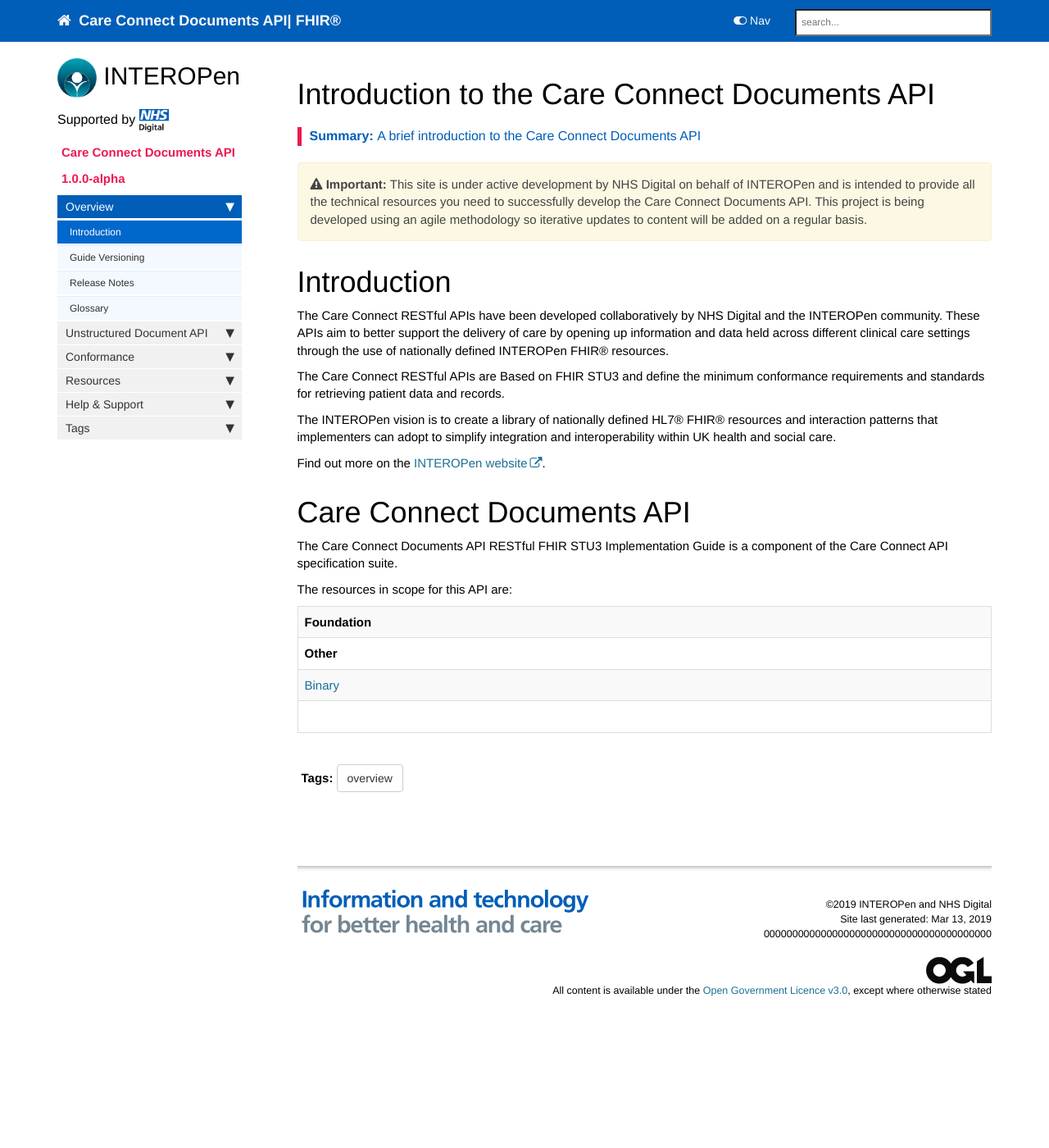
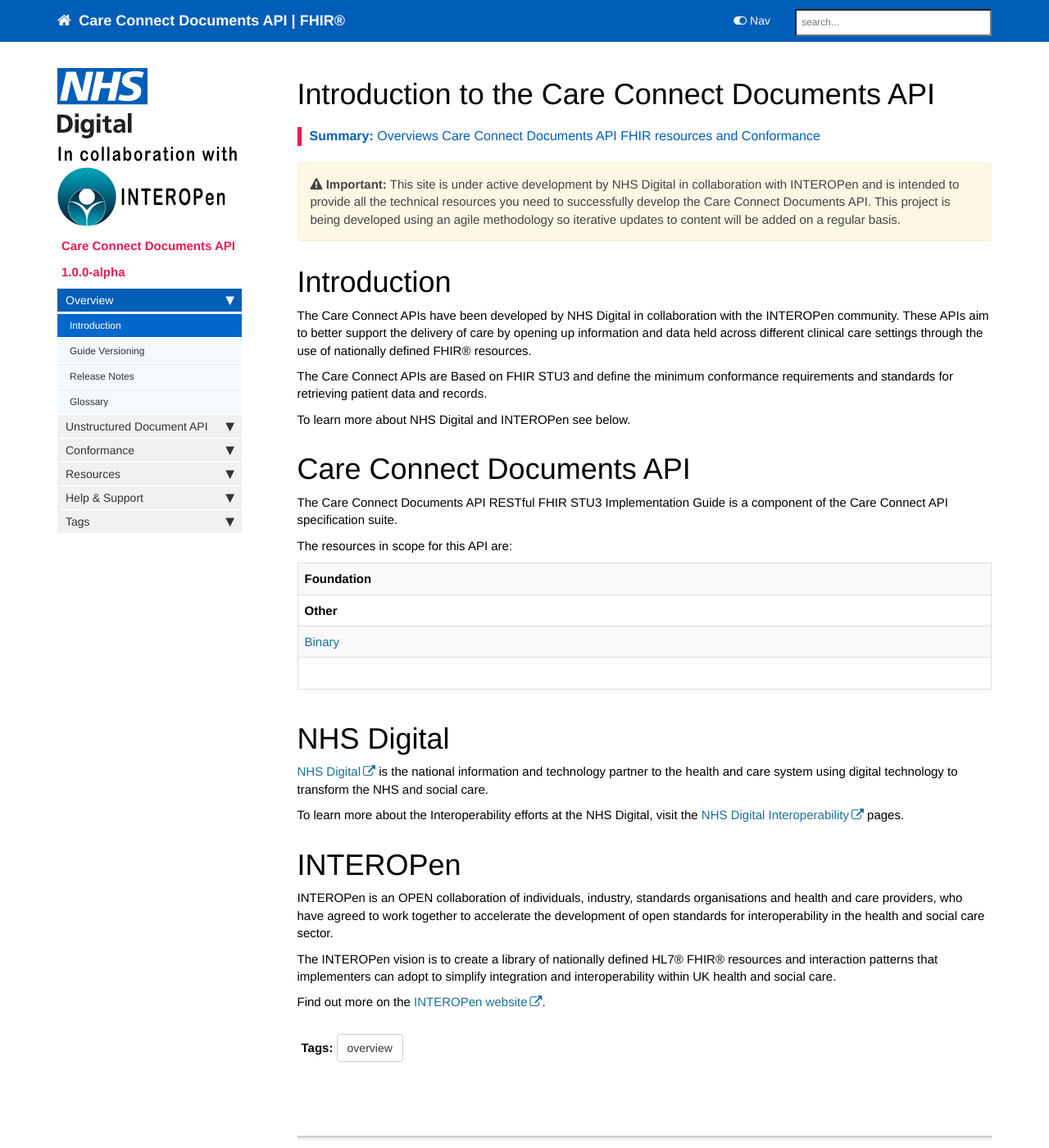
Before and after one commit to nhsconnect/CareConnect-API-Documents, a Jekyll site: the page built from index.md, in a window 1280 px wide and 1400 px high. Shown: the whole window at 82% size. Built offline with Jekyll 4.4.1, drawn with Linux system fonts in a browser that asks for light colours; nearby versions of some CDN libraries; comment, search, counter and statistics services are not loaded; some of the changed text lies outside the part shown.

Commit message:
logo, branding and intro changes

```diff
--- a/_config.yml
+++ b/_config.yml
@@ -3,14 +3,14 @@ output: web
 # this property is useful for conditional filtering of content that is separate from the PDF.
 
 #topnav_title: Get Unstructured Document API| FHIR&reg;
-topnav_title: Care Connect Documents API| FHIR&reg;
+topnav_title: Care Connect Documents API&nbsp;| FHIR&reg;
 # this appears on the top navigation bar next to the home button
 
 #site_title: Get Unstructured Document API
 site_title: CareConnect Documents API
 # this appears in the html browser tab for the site title (seen mostly by search engines, not users)
 
-company_name: INTEROPen and NHS Digital
+company_name: NHS Digital in collaboration with INTEROPen
 # this appears in the footer
 
 #github_editme_path: /edit/develop/
--- a/_includes/sidebar.html
+++ b/_includes/sidebar.html
@@ -4,13 +4,15 @@
 
     <!--<img src="{{ "images/logo.png" }}" alt="NHS Digital Logo"/>-->
 
+    <img src="{{ "images/logo1.png" }}" alt="NHS Digital In collaboration with INTEROPen Logo"/>
+ <!--
      <p style="font-size:2em;">
         <img src="{{ "images/interopen.png" }}" height="48px" alt="INTEROpen Logo"/>
     INTEROPen</p>
     <p style="font-size:16px;">Supported by
     <img src="{{ "images/logo.png" }}" height="36px"  alt="NHS Digital Logo"/>
     </p>
-
+-->
 
     <li class="sidebarTitle">{{sidebar[0].product}}</li>
 	<li class="sidebarTitle">{{sidebar[0].version}}</li>
--- a/index.md
+++ b/index.md
@@ -5,10 +5,10 @@ tags: [overview]
 sidebar: overview_sidebar
 permalink: index.html
 toc: false
-summary: A brief introduction to the Care Connect Documents API
+summary: Overviews Care Connect Documents API FHIR resources and Conformance
 ---
 
-{% include important.html content="This site is under active development by NHS Digital on behalf of INTEROPen and is intended to provide all the technical resources you need to successfully develop the Care Connect Documents API. This project is being developed using an agile methodology so iterative updates to content will be added on a regular basis." %}
+{% include important.html content="This site is under active development by NHS Digital in collaboration with INTEROPen and is intended to provide all the technical resources you need to successfully develop the Care Connect Documents API. This project is being developed using an agile methodology so iterative updates to content will be added on a regular basis." %}
 
 # Introduction #
 
@@ -16,13 +16,14 @@ summary: A brief introduction to the Care Connect Documents API
 This is the Care Connect Get Unstructured Document RESTful FHIR STU3 ‘Read Only’ experimental API implementation guide. It is a component specification of the Care Connect API (CCAPI) suite.
 -->
 
+The Care Connect APIs have been developed by NHS Digital in collaboration with the INTEROPen community. These APIs aim to  better support the delivery of care by opening up information and data held across different clinical care settings through the use of nationally defined <!--INTEROPen--> FHIR® resources.
+<!--
 The Care Connect RESTful APIs have been developed collaboratively by NHS Digital and the INTEROPen community. These APIs aim to  better support the delivery of care by opening up information and data held across different clinical care settings through the use of nationally defined INTEROPen FHIR® resources.
+-->
 
-The Care Connect RESTful APIs are Based on FHIR STU3 and define the minimum conformance requirements and standards for retrieving patient data and records.
+The Care Connect APIs are Based on FHIR STU3 and define the minimum conformance requirements and standards for retrieving patient data and records.
 
-The INTEROPen vision is to create a library of nationally defined HL7® FHIR® resources and interaction patterns that implementers can adopt to simplify integration and interoperability within UK health and social care.
-
-Find out more on the [INTEROPen website](http://interopen.org/).
+To learn more about NHS Digital and INTEROPen see below.
 
 
 # Care Connect Documents API #
@@ -47,7 +48,7 @@ The resources in scope for this API are:
 <th>&nbsp;</th>
 </tr>
 <tr>
-<td><a href="api_foundation_capability.html">Binary</a></td>
+<td><a href="api_documents_binary.html">Binary</a></td>
 <td></td>
 <td>&nbsp;</td>
 </tr>
@@ -105,3 +106,18 @@ This guide has been created to support the adoption of the "your project here" p
 Need to add include here....
 
 -->
+
+# NHS Digital #
+
+[NHS Digital](https://digital.nhs.uk/) is the national information and technology partner to the health and care system using digital technology to transform the NHS and social care.
+
+To learn more about the Interoperability efforts at the NHS Digital, visit the [NHS Digital Interoperability](https://www.england.nhs.uk/digitaltechnology/connecteddigitalsystems/interoperability/) pages.
+
+
+# INTEROPen #
+
+INTEROPen is an OPEN collaboration of individuals, industry, standards organisations and health and care providers, who have agreed to work together to accelerate the development of open standards for interoperability in the health and social care sector.
+
+The INTEROPen vision is to create a library of nationally defined HL7® FHIR® resources and interaction patterns that implementers can adopt to simplify integration and interoperability within UK health and social care.
+
+Find out more on the [INTEROPen website](http://interopen.org/).
```
Also changed, not shown: images/logo1.png (added).
